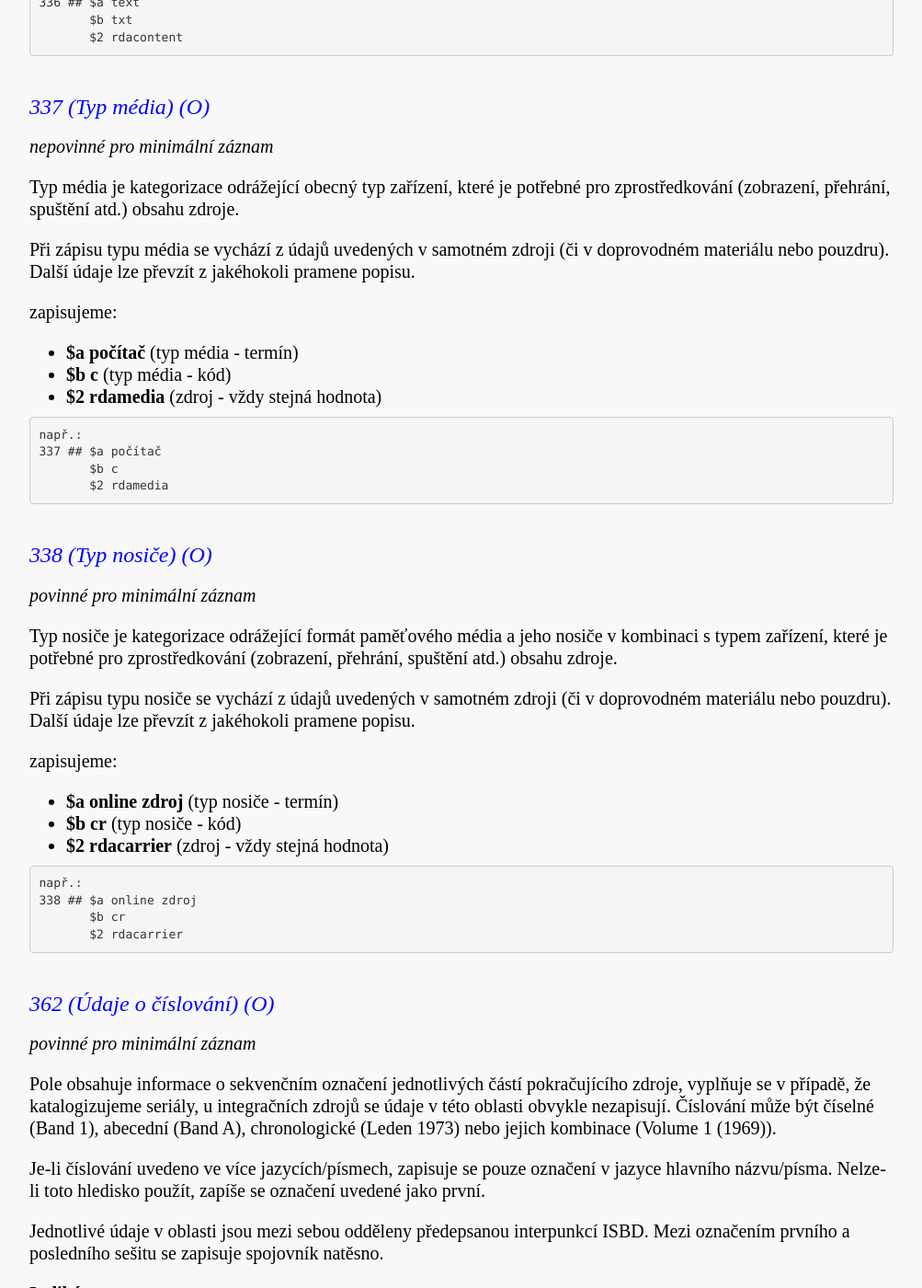
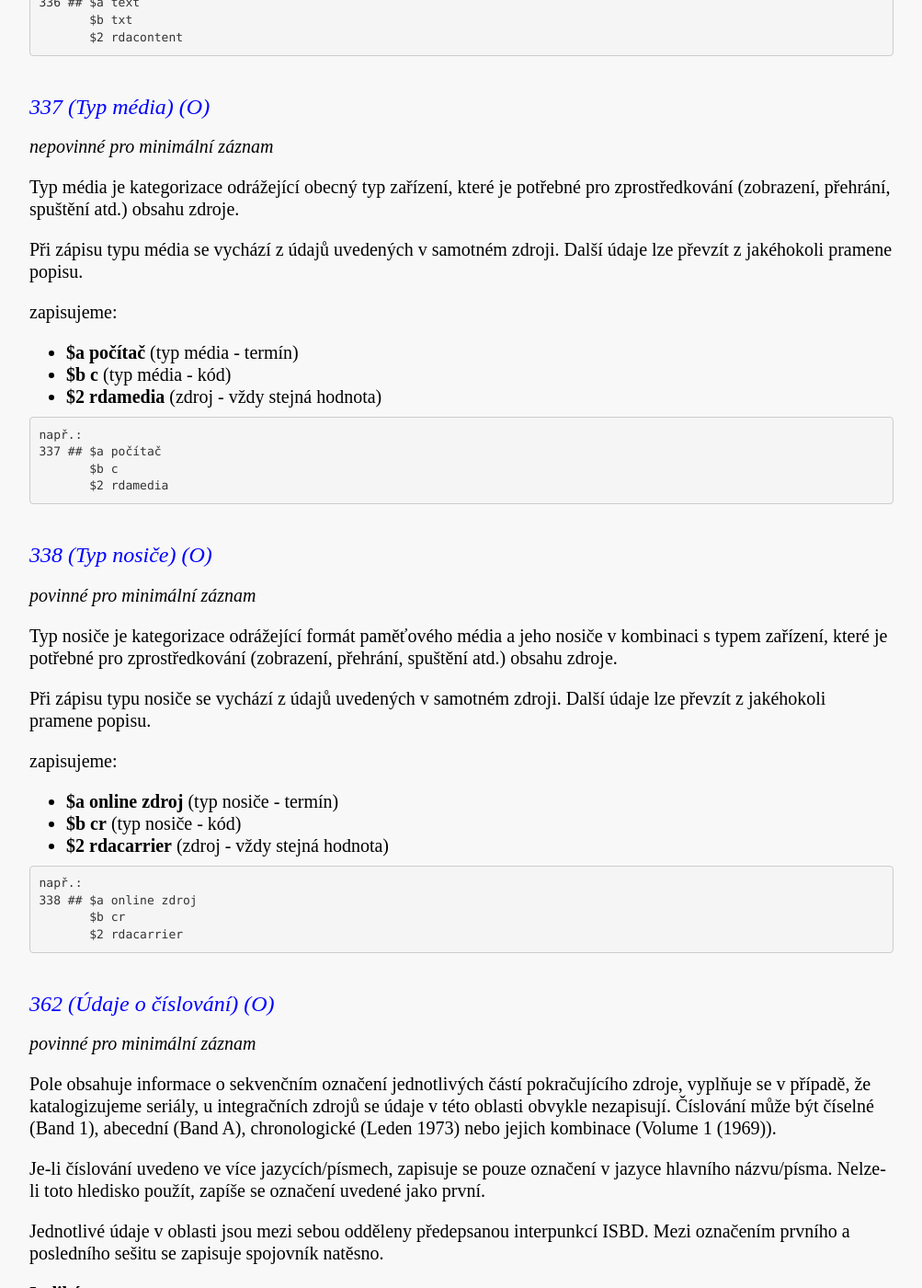
Before and after one commit to WebarchivCZ/katalogizacni-manual, a Jekyll site: the page built from _posts/2017-06-19-fyzicky-popis.md, in a window 1280 px wide and 1400 px high, scrolled down 1603 px. Shown: the whole window at 92% size, without its empty margins (138-1141 px from the left). Built offline with Jekyll 4.4.1, drawn with Linux system fonts in a browser that asks for light colours; some of the changed text lies outside the part shown.

Commit message:
upravy_kapitol_6_7_9

```diff
--- a/_posts/2017-06-19-fyzicky-popis.md
+++ b/_posts/2017-06-19-fyzicky-popis.md
@@ -59,8 +59,7 @@ např.:
 Typ média je kategorizace odrážející obecný typ zařízení, které je potřebné pro
 zprostředkování (zobrazení, přehrání, spuštění atd.) obsahu zdroje.
 
-Při zápisu typu média se vychází z údajů uvedených v samotném zdroji (či v doprovodném
-materiálu nebo pouzdru). Další údaje lze převzít z jakéhokoli pramene popisu.
+Při zápisu typu média se vychází z údajů uvedených v samotném zdroji. Další údaje lze převzít z jakéhokoli pramene popisu.
 
 zapisujeme:
   * **$a počítač** (typ média - termín)
@@ -80,7 +79,7 @@ např.:
 Typ nosiče je kategorizace odrážející formát paměťového média a jeho nosiče v kombinaci s typem zařízení,
 které je potřebné pro zprostředkování (zobrazení, přehrání, spuštění atd.) obsahu zdroje.
 
-Při zápisu typu nosiče se vychází z údajů uvedených v samotném zdroji (či v doprovodném materiálu nebo pouzdru).
+Při zápisu typu nosiče se vychází z údajů uvedených v samotném zdroji.
 Další údaje lze převzít z jakéhokoli pramene popisu.
 
 zapisujeme:
```
Also changed, not shown: other parts of _posts/2017-06-19-fyzicky-popis.md (+2 -2 lines), _posts/2017-06-21-hlavni-zahlavi.md (+1 -1 lines), _posts/2017-06-22-identifikacni-cisla.md (+2 -2 lines).
